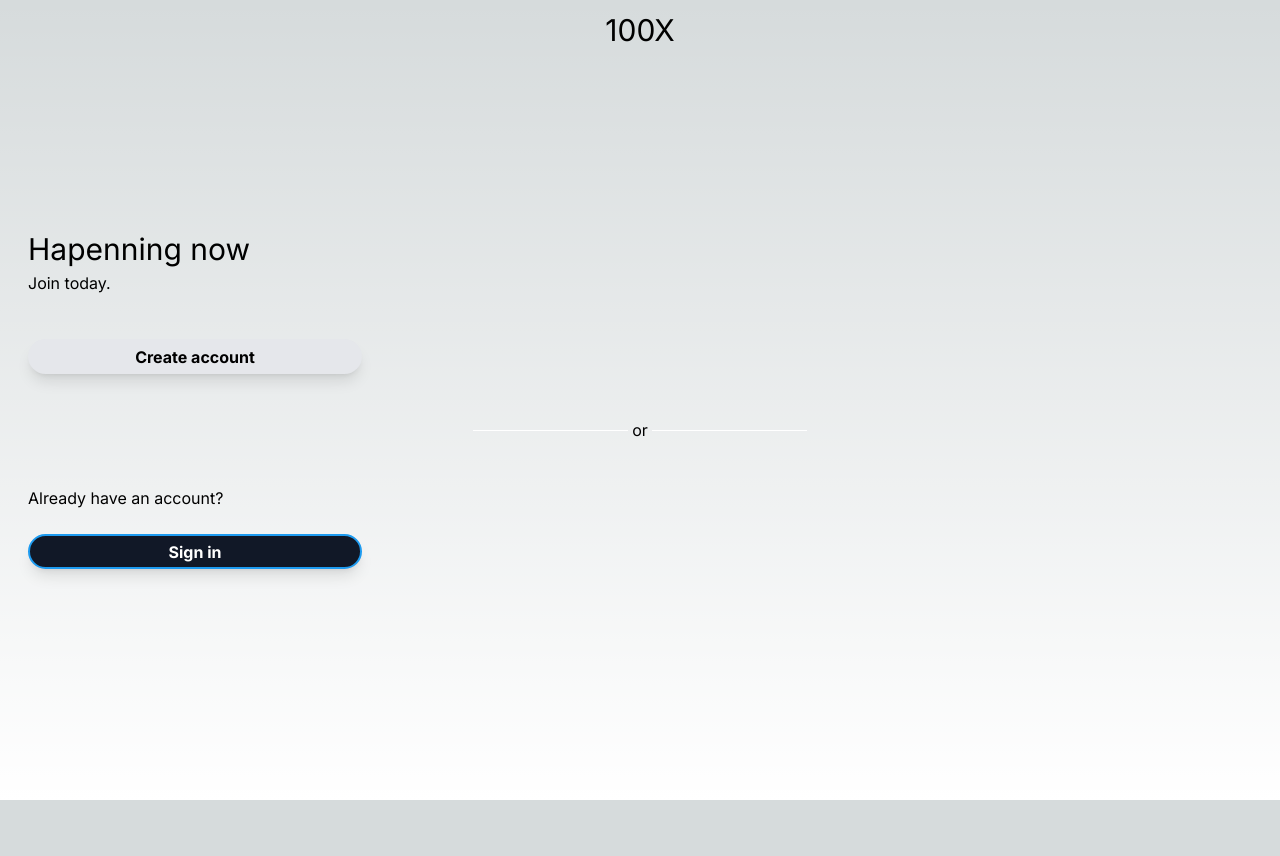
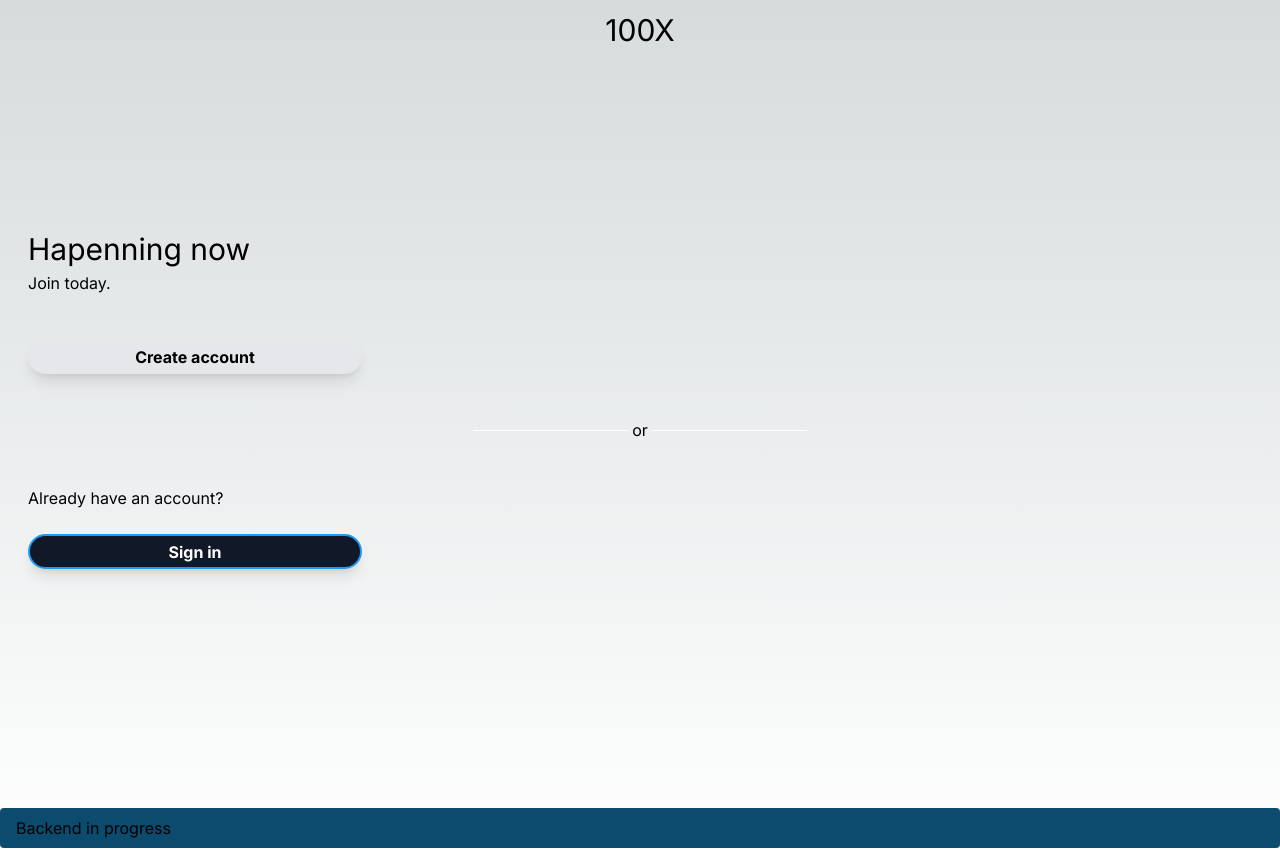
Before and after one commit to git-baahubali/100xmicroblog, a Next.js app: page / in a window 1280 px wide. Before the commit the page ends 800 px from the top, so only its background shows below. Built offline with nearby package versions, Linux system fonts and the light colour scheme.

Commit message:
added backend in progress disclaimer

```diff
--- a/pages/Create0.jsx
+++ b/pages/Create0.jsx
@@ -6,7 +6,7 @@ import Link from 'next/link';
 
 function Create0() {
   //! do not use router stick to <Link> .else navigation will break
-  // const router = useRouter();
+  //  const router = useRouter();
   // if (!router.isReady) return null;
   // function gotoLogin1(){
   //   router.push('/Login1');
@@ -31,6 +31,8 @@ function Create0() {
           <Signup_Button  >Sign in</Signup_Button>
         </Link>
         {/* <Signup_Button onClick={gotoLogin1} >Sign in</Signup_Button> */}
+
+
       </main>
     </div>
   )
--- a/src/app/page.js
+++ b/src/app/page.js
@@ -20,25 +20,11 @@ export default function Home() {
 
   return (
     <main>
+
       <Login0 />
-      {/* <Create_acc_Button disabled={false}>Create Account</Create_acc_Button>
-      <Signup_Button >Sign up</Signup_Button>
-      <Follow_Button disabled={false}>Follow</Follow_Button>
-      <Following_Button />
-      <Post_Button disabled={'1'} />
-      <Navbar />
-      <Home_icon selected={true}/>
-      <Group_icon selected={true}/>
-
-      <main>
-        <h1>Assignment 1.2</h1>
-        <InputBox />
-        <TweetBox/>
-        <SearchBox />
-        <InputTweet />
-        <SignUp />
-
-      </main> */}
+      <section className='bg-sky-900 px-4 py-2 rounded m-auto my-2'>
+      Backend in progress
+    </section>
     </main>
 
   )
```
